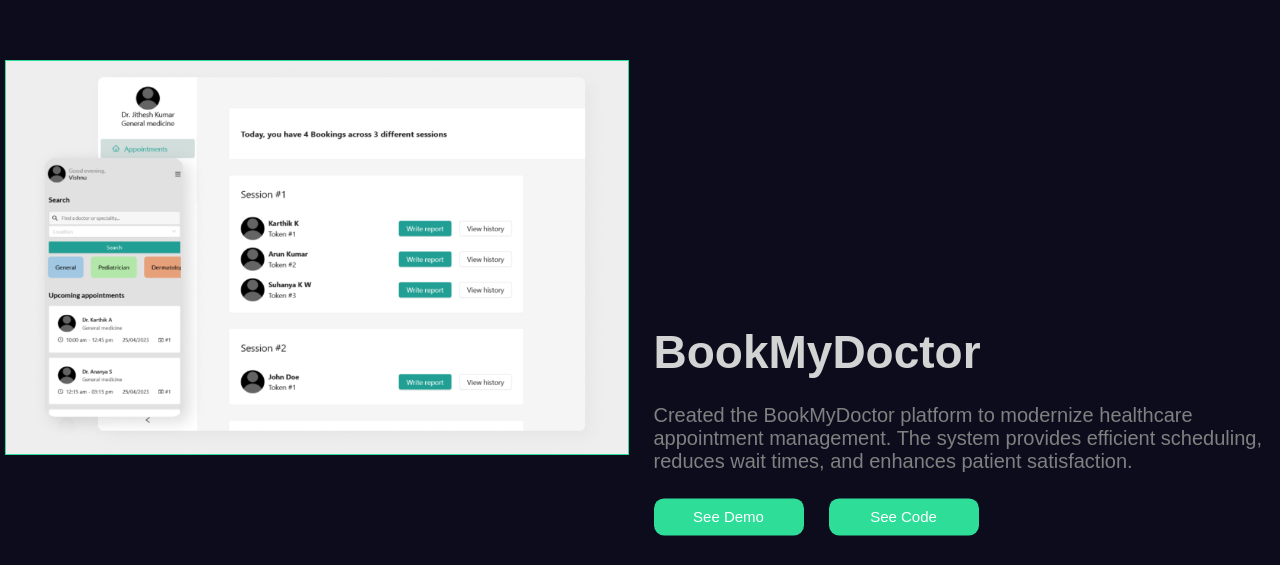
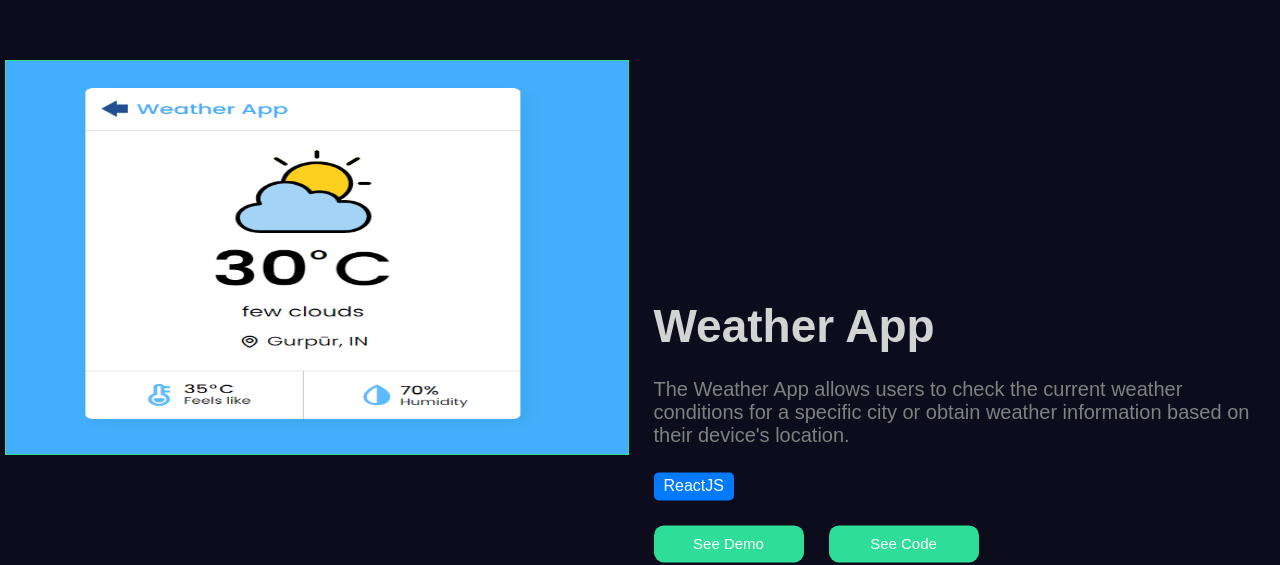
Before and after one commit to varshith03/my-portfolio, a React (Vite) app: page / in a window 1280 px wide. Shown: the part 6685-7250 px from the top of the page. Built offline with nearby package versions, Linux system fonts and the light colour scheme; no server answers.

Commit message:
created skill sets ui

```diff
--- a/src/components/Projects/Projects.jsx
+++ b/src/components/Projects/Projects.jsx
@@ -5,35 +5,39 @@
 const items = [
   {
     id: 1,
+    title: "Chatty",
+    img: "/project_chatty.png",
+    desc: "Chatty is a feature-rich chat application that offers real-time messaging, responsive design, and support for various media types, providing users with a seamless and engaging communication experience.",
+    code: "https://github.com/varshith03/Chatty-frontend",
+    deployment: "https://chatty-webapp.vercel.app/",
+    skills: ["ReactJS", "NodeJS", "ExpressJS", "MongoDB", "Socket.IO"],
+  },
+  {
+    id: 2,
+    title: "BookMyDoctor",
+    img: "/project_doctor.png",
+    desc: "Created the BookMyDoctor platform to modernize healthcare appointment management. The system provides efficient scheduling, reduces wait times, and enhances patient satisfaction.",
+    code: "https://github.com/varshith03/BookMyDoctor",
+    deployment: "https://svaars.netlify.app/",
+    skills: ["ReactJS", "NodeJS", "ExpressJS", "MongoDB"],
+  },
+  {
+    id: 3,
     title: "Weather App",
     img: "/project_weather.png",
     desc: "The Weather App allows users to check the current weather conditions for a specific city or obtain weather information based on their device's location.",
     code: "https://github.com/varshith03/weather-app-react",
     deployment: "https://miweatherapp.netlify.app/",
+    skills: ["ReactJS"],
   },
   {
-    id: 2,
+    id: 4,
     title: "White board App",
     img: "/project_whiteboard.png",
     desc: "Welcome to the Real-Time Whiteboard Sharing App! This application allows users to collaborate seamlessly on a virtual whiteboard, fostering real-time communication and creativity.",
     code: "https://github.com/varshith03/Real-Time-WhiteBoard-Sharing-App",
     deployment: "https://whiteboard-project.vercel.app/",
-  },
-  {
-    id: 3,
-    title: "BookMyDoctor",
-    img: "/project_doctor.png",
-    desc: "Created the BookMyDoctor platform to modernize healthcare appointment management. The system provides efficient scheduling, reduces wait times, and enhances patient satisfaction.",
-    code: "https://github.com/varshith03/BookMyDoctor",
-    deployment: "https://svaars.netlify.app/",
-  },
-  {
-    id: 4,
-    title: "Chatty(in development)",
-    img: "/project_chatty.png",
-    desc: "Lorem ipsum dolor sit amet consectetur adipisicing elit. Dolores ab id ad nesciunt quo aut corporis modi? Voluptate, quos sunt dolorum facilis, id eum sequi placeat accusantium saepe eos laborum.",
-    code: "https://github.com/varshith03/Chatty-frontend",
-    deployment: "",
+    skills: ["ReactJS", "NodeJS", "ExpressJS", "Socket.IO"],
   },
 ];
 
@@ -60,6 +64,13 @@
         <motion.div className="text-container" style={{ y }}>
           <h2>{item.title}</h2>
           <p>{item.desc}</p>
+          <div className="badge-container">
+            {item.skills.map((skill, index) => (
+              <div className="badge" key={index}>
+                {skill}
+              </div>
+            ))}
+          </div>
           <div className="button-container">
             <motion.button
               whileHover={{ scale: 1.1 }}
--- a/src/components/Projects/Projects.scss
+++ b/src/components/Projects/Projects.scss
@@ -90,6 +90,28 @@
                 color: grey;
             }
 
+            .badge-container {
+                display: flex;
+
+                @include mobile{
+                    flex-wrap: wrap;
+                    justify-content: center;
+
+                    .badge {
+                        flex: 0 0 calc(33.33% - 10px);
+                        margin-bottom: 10px;
+                    }
+                }
+
+              .badge {
+                background-color: #007bff;
+                color: #ffffff;
+                padding: 5px 10px;
+                margin-right: 10px;
+                border-radius: 5px;
+              }
+            }
+
             .button-container{
                 display: flex;
                 gap: 25px;
```
